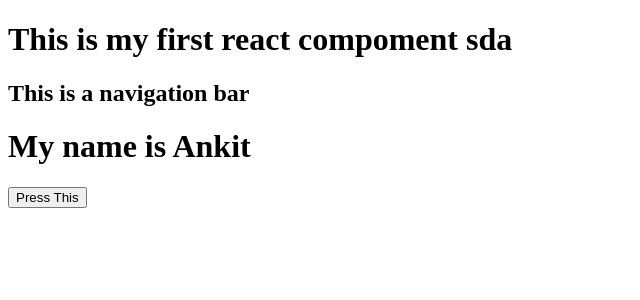
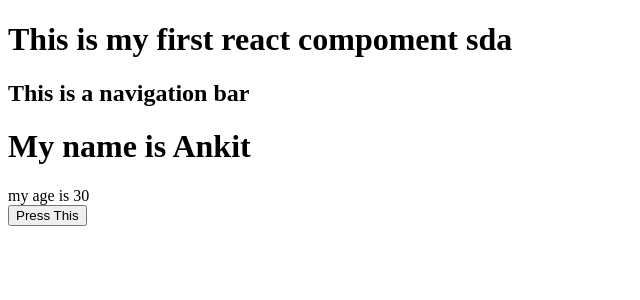
Before and after one commit to NigamAnkit/ReactJsLearning, a React app: page / in a window 1280 px wide. Shown: the top 300 px of the page, without its empty margins (0-640 px from the left). Built offline with nearby package versions, Linux system fonts and the light colour scheme.

Commit message:
Use state to change value.

```diff
--- a/src/app/Components/App.js
+++ b/src/app/Components/App.js
@@ -3,11 +3,18 @@ import {render} from 'react-dom'
 import  Header from './Header'
 
 class App extends React.Component{
+
+
+
     render(){
+        let user = {
+            name : 'Ankit',
+            age : 30,
+        }
         return(
             <div>
                 <h1>This is my first react compoment sda</h1>
-                <Header name = 'Ankit'/>
+                <Header name = {user.name} age = {user.age} />
             </div>
         )
     }
--- a/src/app/Components/Header.js
+++ b/src/app/Components/Header.js
@@ -4,9 +4,18 @@ import {render} from 'react-dom'
 class Header extends React.Component {
 
     constructor(props){
-        super()
+        super(props)
+        this.state = {
+            localAge : props.age,
+            status : 0
+        }
+    }
 
-
+    addition(){
+        this.setState({
+            localAge : this.state.localAge + 3
+        })
+        console.log(this.state.localAge)
     }
 
     render(){
@@ -14,7 +23,8 @@ class Header extends React.Component {
             <div>
                 <nav><h1>This is a navigation bar</h1></nav>
                 <h1>My name is {this.props.name} </h1>
-                <button>Press This</button>
+                <div>my age is {this.state.localAge}</div>
+                <button onClick = {() => this.addition() }>Press This</button>
             </div>
         )
 
--- a/src/index.html
+++ b/src/index.html
@@ -22,7 +22,6 @@
     <title>React js basics by ankit</title>
 </head>
 <body>
-<div id="header"></div>
 <div id="app"></div>
 <script src="/app/bundle.js"></script>
 </body>
```
